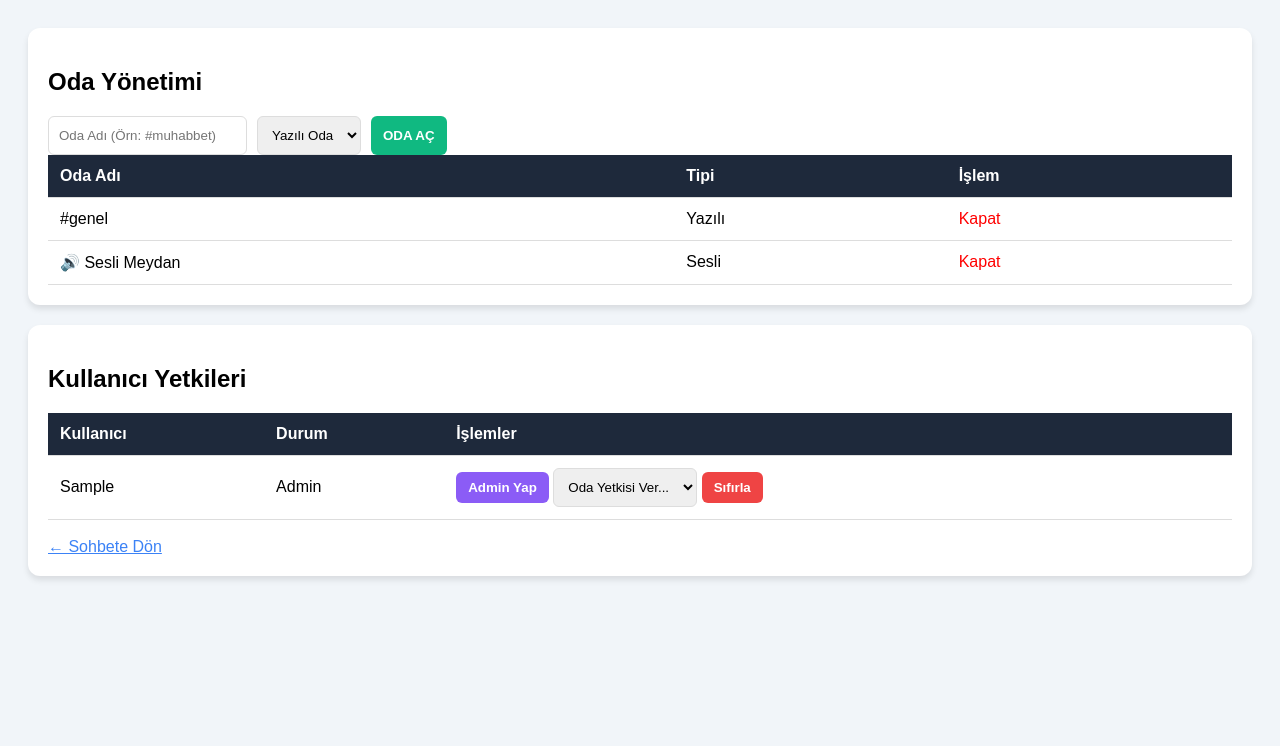
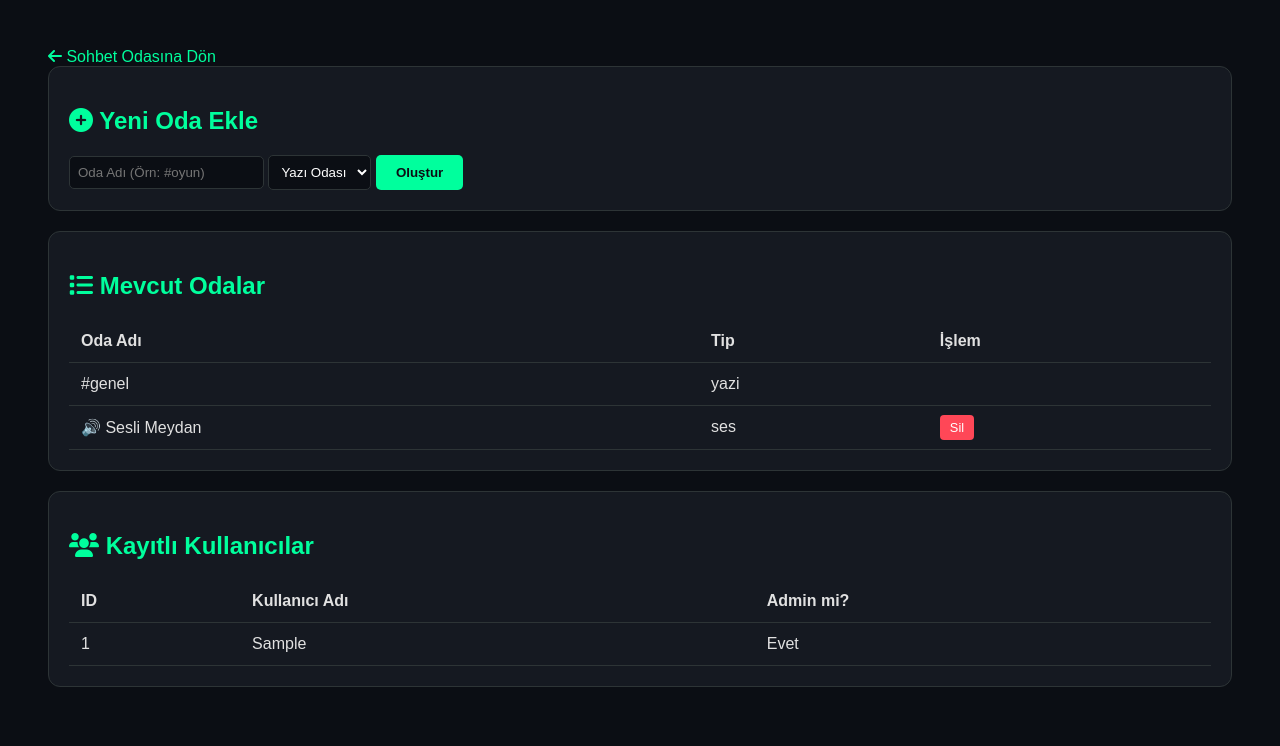
Before and after one commit to sonerhasgul/web_proje, a Flask app: template templates/admin.html in a window 1280 px wide. Shown: the top 746 px of the page. Run offline with Flask 3, Linux system fonts and the light colour scheme; the template is opened without the code that fills it: values that come from a table or form of the project are taken from there, others are empty; tables that the repository leaves empty hold one stand-in row (values such as "Sample post"); some libraries are stand-ins or nearby versions.

Commit message:
Add files via upload

```diff
--- a/templates/admin.html
+++ b/templates/admin.html
@@ -1,70 +1,60 @@
 <!DOCTYPE html>
 <html>
 <head>
-    <title>Sistem Yönetimi</title>
+    <title>SonerChat | Yönetim</title>
+    <link rel="stylesheet" href="https://cdnjs.cloudflare.com/ajax/libs/font-awesome/6.0.0/css/all.min.css">
     <style>
-        body { font-family: sans-serif; background: #f1f5f9; padding: 20px; }
-        .card { background: white; padding: 20px; border-radius: 12px; box-shadow: 0 4px 6px rgba(0,0,0,0.1); margin-bottom: 20px; }
-        table { width: 100%; border-collapse: collapse; }
-        th, td { text-align: left; padding: 12px; border-bottom: 1px solid #ddd; }
-        th { background: #1e293b; color: white; }
-        .btn { padding: 8px 12px; border-radius: 6px; border: none; cursor: pointer; color: white; font-weight: bold; }
-        .input-group { display: flex; gap: 10px; margin-top: 15px; }
-        input, select { padding: 10px; border-radius: 6px; border: 1px solid #ddd; }
+        body { background: #0b0e14; color: #e1e1e1; font-family: sans-serif; padding: 40px; }
+        .card { background: #151921; padding: 20px; border-radius: 12px; border: 1px solid #2d3436; margin-bottom: 20px; }
+        h2 { color: #00ff9d; }
+        table { width: 100%; border-collapse: collapse; margin-top: 20px; }
+        th, td { padding: 12px; text-align: left; border-bottom: 1px solid #2d3436; }
+        input, select { background: #0b0e14; border: 1px solid #2d3436; color: white; padding: 8px; border-radius: 5px; }
+        .btn { background: #00ff9d; color: #0b0e14; border: none; padding: 10px 20px; border-radius: 5px; cursor: pointer; font-weight: bold; }
+        .btn-red { background: #ff4757; color: white; text-decoration: none; padding: 5px 10px; border-radius: 4px; font-size: 0.8rem; }
     </style>
 </head>
 <body>
+    <a href="/" style="color: #00ff9d; text-decoration: none;"><i class="fa fa-arrow-left"></i> Sohbet Odasına Dön</a>
+
     <div class="card">
-        <h2>Oda Yönetimi</h2>
-        <form method="POST" class="input-group">
-            <input type="text" name="yeni_oda_ad" placeholder="Oda Adı (Örn: #muhabbet)" required>
+        <h2><i class="fa fa-plus-circle"></i> Yeni Oda Ekle</h2>
+        <form method="POST">
+            <input type="text" name="oda_adi" placeholder="Oda Adı (Örn: #oyun)" required>
             <select name="oda_tipi">
-                <option value="yazi">Yazılı Oda</option>
-                <option value="ses">Sesli Oda</option>
+                <option value="yazi">Yazı Odası</option>
+                <option value="ses">Ses Odası</option>
             </select>
-            <button type="submit" style="background:#10b981" class="btn">ODA AÇ</button>
+            <button type="submit" class="btn">Oluştur</button>
         </form>
+    </div>
+
+    <div class="card">
+        <h2><i class="fa fa-list"></i> Mevcut Odalar</h2>
         <table>
-            <thead><tr><th>Oda Adı</th><th>Tipi</th><th>İşlem</th></tr></thead>
-            <tbody>
+            <tr><th>Oda Adı</th><th>Tip</th><th>İşlem</th></tr>
             {% for o in odalar %}
             <tr>
                 <td>{{ o.ad }}</td>
-                    <td>{{ "Sesli" if o.tip == 'ses' else "Yazılı" }}</td>
-                    <td><a href="/oda_sil/{{ o.id }}" style="color:red; text-decoration:none;">Kapat</a></td>
+                <td>{{ o.tip }}</td>
+                <td>
+                    {% if o.ad != '#genel' %}
+                    <a href="/oda_sil/{{ o.id }}" class="btn-red">Sil</a>
+                    {% endif %}
+                </td>
             </tr>
             {% endfor %}
-            </tbody>
         </table>
     </div>
 
     <div class="card">
-        <h2>Kullanıcı Yetkileri</h2>
+        <h2><i class="fa fa-users"></i> Kayıtlı Kullanıcılar</h2>
         <table>
-            <thead><tr><th>Kullanıcı</th><th>Durum</th><th>İşlemler</th></tr></thead>
-            <tbody>
-                {% for u in kullanicilar %}
-                <tr>
-                    <td>{{ u.kullanici_adi }}</td>
-                    <td>{{ "Admin" if u.is_super_admin else "Üye" }}</td>
-                    <td>
-                        <button class="btn" style="background:#8b5cf6" onclick="cmd('super_admin_yap', '{{ u.kullanici_adi }}')">Admin Yap</button>
-                        <select onchange="cmd('oda_op_yap', '{{ u.kullanici_adi }}', this.value)">
-                            <option value="">Oda Yetkisi Ver...</option>
-                            {% for o in odalar if o.tip == 'yazi' %}<option value="{{ o.ad }}">{{ o.ad }}</option>{% endfor %}
-                        </select>
-                        <button class="btn" style="background:#ef4444" onclick="cmd('yetki_temizle', '{{ u.kullanici_adi }}')">Sıfırla</button>
-                    </td>
-                </tr>
+            <tr><th>ID</th><th>Kullanıcı Adı</th><th>Admin mi?</th></tr>
+            {% for k in kullanicilar %}
+            <tr><td>{{ k.id }}</td><td>{{ k.kullanici_adi }}</td><td>{{ 'Evet' if k.is_super_admin else 'Hayır' }}</td></tr>
             {% endfor %}
-            </tbody>
         </table>
-        <br><a href="/" style="color:#3b82f6;">← Sohbete Dön</a>
     </div>
-    <script src="https://cdnjs.cloudflare.com/ajax/libs/socket.io/4.0.1/socket.io.js"></script>
-    <script>
-        const socket = io();
-        function cmd(t, h, e) { socket.emit('admin_komut', {islem:t, hedef:h, oda:e}); setTimeout(()=>location.reload(), 500); }
-    </script>
 </body>
 </html>
```
Also changed, not shown: templates/sohbet.html (line endings or trailing spaces). Lines whose indentation alone changed are shown as unchanged.
